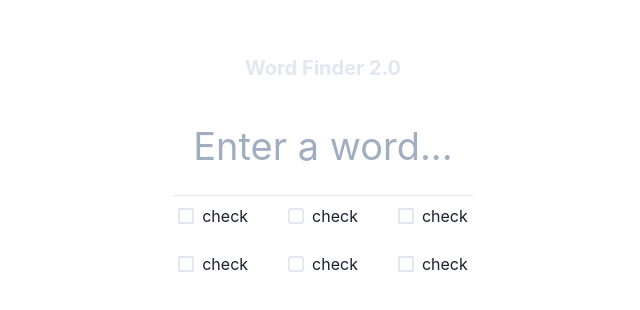
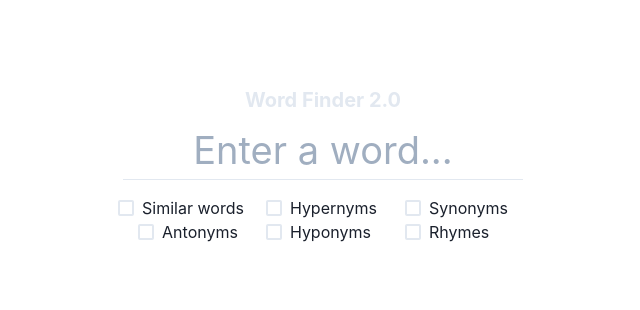
Before and after one commit to pynezz/chakra-ui-word-finder, a Next.js app: page / in a window 1280 px wide. Shown: the part 238-548 px from the top of the page, without its empty margins (317-957 px from the left). Built offline with nearby package versions, Linux system fonts and the light colour scheme.

Commit message:
trying out useState

```diff
--- /dev/null
+++ b/components/CheckboxItem.tsx
@@ -0,0 +1,16 @@
+import { Checkbox } from "@chakra-ui/react"
+import React from "react";
+
+export default function CustomCheckboxGroup(props) {
+    const [checkedItem, setcheckedItem] = React.useState(false)
+    return(
+        <>
+            <Checkbox
+            id={props.setId}
+            isChecked={checkedItem}
+            onChange={(e) => setcheckedItem(e.target.checked)}
+            >{props.value}
+            </Checkbox>
+        </>
+    )
+}
--- a/components/Inputfield.tsx
+++ b/components/Inputfield.tsx
@@ -9,11 +9,13 @@ export default function InputField() {
       placeholder="Enter a word..."
       variant="flushed"
       type="text"
-        height="100px"
-        width="300px"
-        m={2}
+      height="60px"
+      width="400px"
+      mb={4}
       fontSize="38px"
       textAlign="center"
+      value={value}
+      onChange={handleChange}
     />
   )
 }
--- a/pages/index.tsx
+++ b/pages/index.tsx
@@ -1,5 +1,6 @@
-import { Checkbox, Flex, Heading, Stack, Text } from '@chakra-ui/react'
+import { Checkbox, Flex, Heading, Stack, CheckboxGroup } from '@chakra-ui/react'
 import Inputfield from '../components/Inputfield'
+import CheckboxItem from '../components/CheckboxItem'
 
 const IndexPage = () => (
   <Flex height="100vh" alignItems="center" justifyContent="center" direction="column">
@@ -8,16 +9,26 @@ const IndexPage = () => (
     </Flex>
     <Inputfield />
     <Stack spacing={6}>
-      <Flex direction="row">
-        <Checkbox mx={5}>check</Checkbox>
-        <Checkbox mx={5}>check</Checkbox>
-        <Checkbox mx={5}>check</Checkbox>
-      </Flex>
-      <Flex direction="row">
-        <Checkbox mx={5}>check</Checkbox>
-        <Checkbox mx={5}>check</Checkbox>
-        <Checkbox mx={5}>check</Checkbox>
-      </Flex>
+      <CheckboxGroup colorScheme="blue" defaultValue={['similar']}>
+        <Flex direction="row"alignItems="left" >
+
+          <Flex direction="column" alignItems="left">
+            <CheckboxItem mx={5} value="Similar words" setId={'similar'}  />
+            <Checkbox mx={5} value="antonyms">Antonyms</Checkbox>
+          </Flex>
+
+          <Flex direction="column" alignItems="left">
+            <Checkbox mx={2} value="hypernyms">Hypernyms</Checkbox>
+            <Checkbox mx={2} value="hyponyms">Hyponyms</Checkbox>
+          </Flex>
+
+          <Flex direction="column" alignItems="left">
+            <Checkbox mx={5} value="synonyms">Synonyms</Checkbox>
+            <Checkbox mx={5} value="rhymes">Rhymes</Checkbox>
+          </Flex>
+
+        </Flex>
+      </CheckboxGroup>
     </Stack>
   </Flex>
 )
```
Lines whose indentation alone changed are shown as unchanged.
